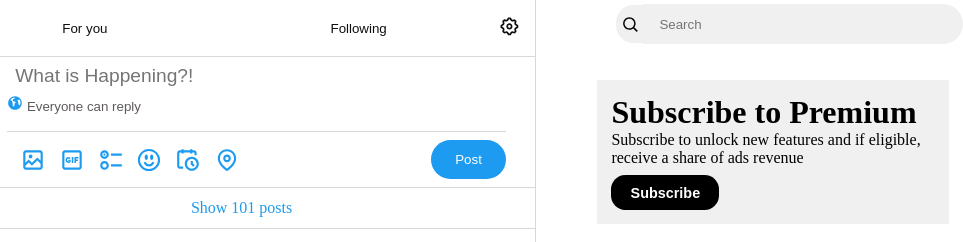
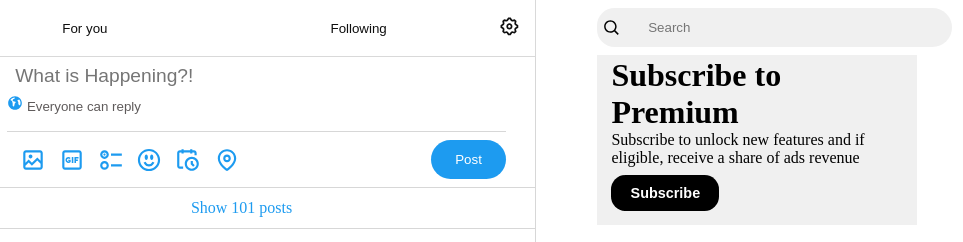
Before and after one commit to johncedrixescudero/twitter-clone, a plain HTML site: page index.html in a window 1280 px wide. Shown: the top 242 px of the page, 393-1356 px from the left, 963 px wide, since content can reach past the window. Drawn offline with Linux system fonts and the light colour scheme; some icons are missing.

Commit message:
fix(right-side-content) change search to header2. change header2 to position fix

```diff
--- a/css/right-side-content.css
+++ b/css/right-side-content.css
@@ -1,8 +1,47 @@
-.rightside-content{
+.header2-search{
+  position: fixed;
+  left:990px;
+  display: flex;
+  align-items: center;
+  z-index: 100;
+  background-color: white;
+  height: 55px;
+
+}
+
+.header2__button{
+
+  border: none;
+  background-color: rgb(240, 240, 240);
+  border-top-left-radius: 1.1rem;
+  border-bottom-left-radius:1.1rem ;
+
+  }
+
+  .header2__icon{
+    width: 2.2rem;
+    height: 2.2rem;
+
+  }
+
+  .header2__input{
+    padding: 0.78rem 1rem;
+    min-width: 18rem;
+    border-radius: 10.5rem;
+    border-top-left-radius: 0;
+    border-bottom-left-radius: 0;
+    border: none;
+    background-color: rgb(240, 240, 240);
+
+  }
+
+
+.rightside-content-container{
   position: absolute;
+  top: 30px;
   left:990px;
   display: grid;
-  grid-template-rows: minmax(2.5rem, 3rem) minmax(8rem, 13rem) minmax(52.5rem,54.5rem) minmax(17rem, 17rem) minmax(1rem,5rem);
+  grid-template-rows: minmax(8rem, 13rem) minmax(52.5rem,54.5rem) minmax(17rem, 17rem) minmax(1rem,5rem);
   background-color: white;
   justify-content: center;
   align-items: center;
@@ -11,39 +50,7 @@
 
 }
 
-.search-flex{
-  display: flex;
-  align-items: center;
 
-}
-
-.search__button{
-margin-right: -0.5rem;
-border: none;
-background-color: rgb(240, 240, 240);
-border-top-left-radius: 1.1rem;
-border-bottom-left-radius:1.1rem ;
-
-margin-left: 1.2rem;
-
-}
-
-.search__icon{
-  width: 2.2rem;
-  height: 2.2rem;
-
-}
-
-.search__input{
-  padding: 0.8rem 1rem;
-  min-width: 18rem;
-  border-radius: 10.5rem;
-  border-top-left-radius: 0;
-  border-bottom-left-radius: 0;
-  border: none;
-  background-color: rgb(240, 240, 240);
-
-}
 
 .subscribe{
   background-color: rgb(240, 240, 240);
--- a/index.html
+++ b/index.html
@@ -491,27 +491,23 @@
         </div>
       </div>
 
-
-
-
-
-
-
     </main>
 
 
      <!-- RIGHT-SIDECONTENT-->
      <div class="rightside-content">
 
-        <div class="search-flex">
-          <button class="search__button">
-            <svg viewBox="-8 -15 48 48" aria-hidden="true" class="search__icon" ><g><path d="M10.25 3.75c-3.59 0-6.5 2.91-6.5 6.5s2.91 6.5 6.5 6.5c1.795 0 3.419-.726 4.596-1.904 1.178-1.177 1.904-2.801 1.904-4.596 0-3.59-2.91-6.5-6.5-6.5zm-8.5 6.5c0-4.694 3.806-8.5 8.5-8.5s8.5 3.806 8.5 8.5c0 1.986-.682 3.815-1.824 5.262l4.781 4.781-1.414 1.414-4.781-4.781c-1.447 1.142-3.276 1.824-5.262 1.824-4.694 0-8.5-3.806-8.5-8.5z"></path></g></svg>
+
+        <div class="header2-search">
+          <button class="header2__button">
+            <svg viewBox="-8 -15 48 48" aria-hidden="true" class="header2__icon" ><g><path d="M10.25 3.75c-3.59 0-6.5 2.91-6.5 6.5s2.91 6.5 6.5 6.5c1.795 0 3.419-.726 4.596-1.904 1.178-1.177 1.904-2.801 1.904-4.596 0-3.59-2.91-6.5-6.5-6.5zm-8.5 6.5c0-4.694 3.806-8.5 8.5-8.5s8.5 3.806 8.5 8.5c0 1.986-.682 3.815-1.824 5.262l4.781 4.781-1.414 1.414-4.781-4.781c-1.447 1.142-3.276 1.824-5.262 1.824-4.694 0-8.5-3.806-8.5-8.5z"></path></g></svg>
 
           </button>
 
-          <input  class="search__input" type="text" placeholder="Search">
+          <input  class="header2__input" type="text" placeholder="Search">
         </div>
 
+        <div class="rightside-content-container">
           <div class="subscribe">
             <div class="subscribe__container">
               <h1>Subscribe to Premium</h1>
@@ -739,8 +735,12 @@
               <span>© 2023 X Corp.</span>
             </div>
           </footer>
+        </div>
+
+
 
       </div>
+
   </div>
 
 
```
Lines whose indentation alone changed are shown as unchanged.
